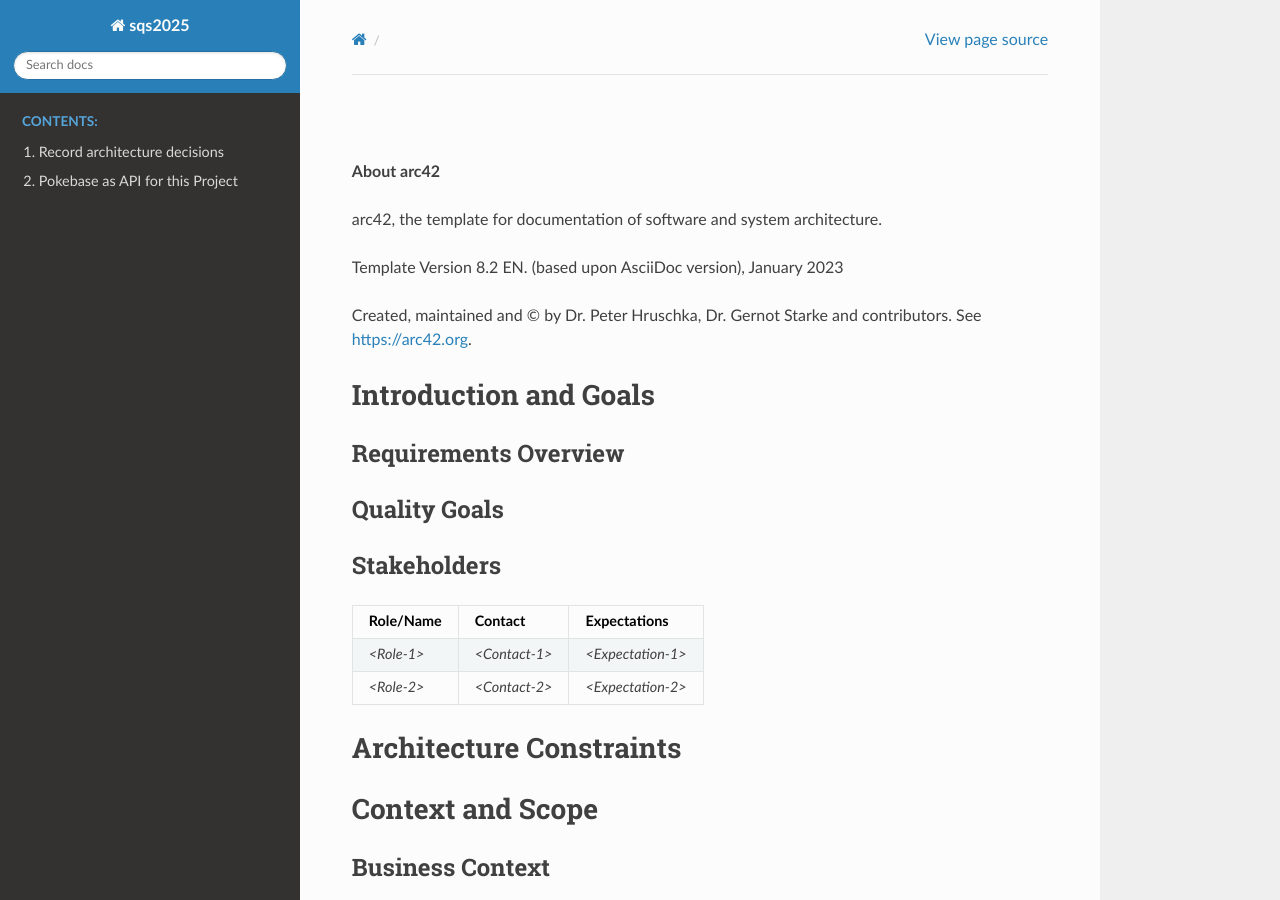
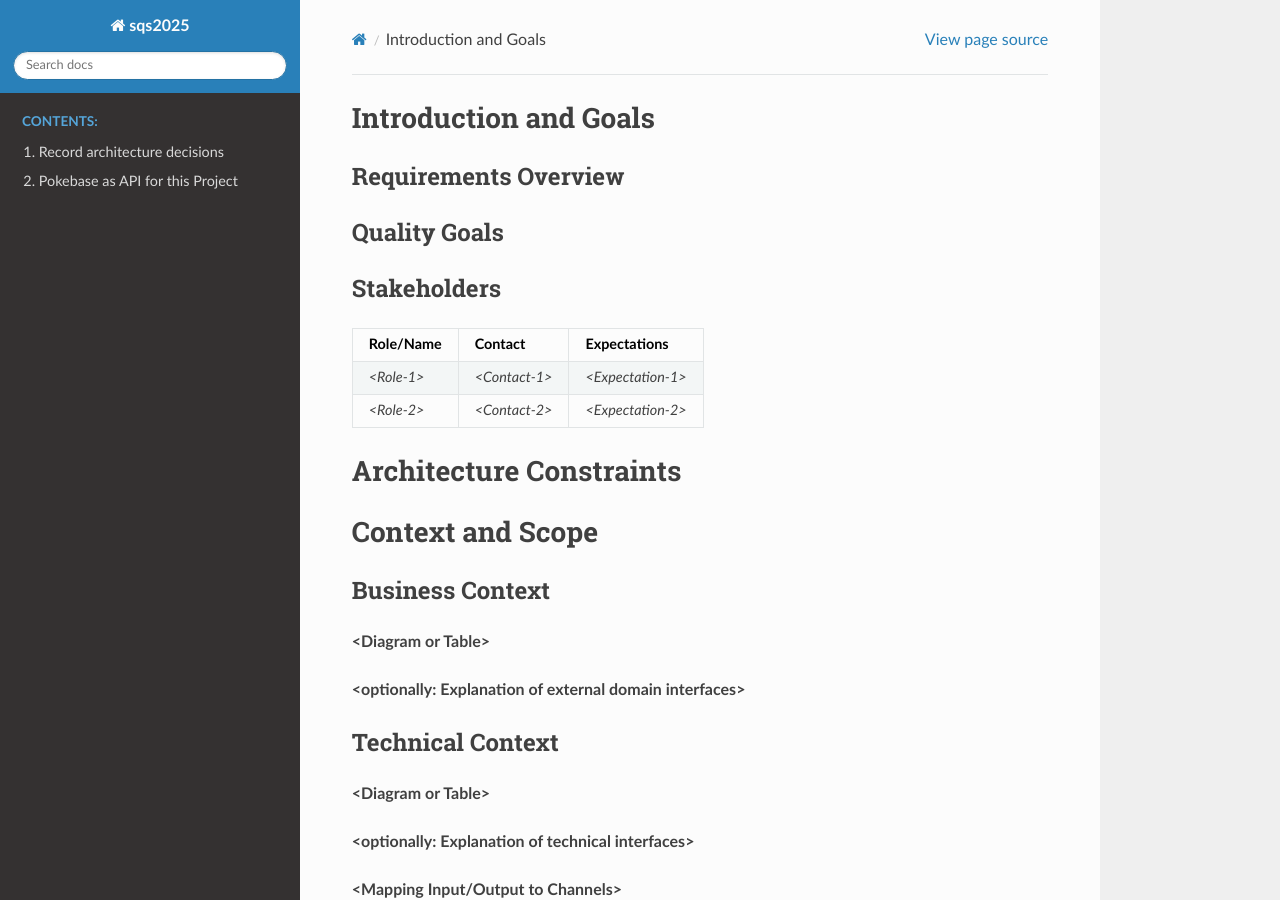
Before and after one commit to tsuna244/sqs2025, a Sphinx documentation site: the page built from doc/arc42/arc42-template-EN.md, in a window 1280 px wide and 900 px high. Built offline with Sphinx 7.4.7 and the Read the Docs theme 3.1.0, drawn with Linux system fonts in a browser that asks for light colours.

Commit message:
removed exampletext from template

```diff
--- a/doc/arc42/arc42-template-EN.md
+++ b/doc/arc42/arc42-template-EN.md
@@ -1,15 +1,3 @@
-#
-
-**About arc42**
-
-arc42, the template for documentation of software and system
-architecture.
-
-Template Version 8.2 EN. (based upon AsciiDoc version), January 2023
-
-Created, maintained and © by Dr. Peter Hruschka, Dr. Gernot Starke and
-contributors. See <https://arc42.org>.
-
 # Introduction and Goals
 
 
```
